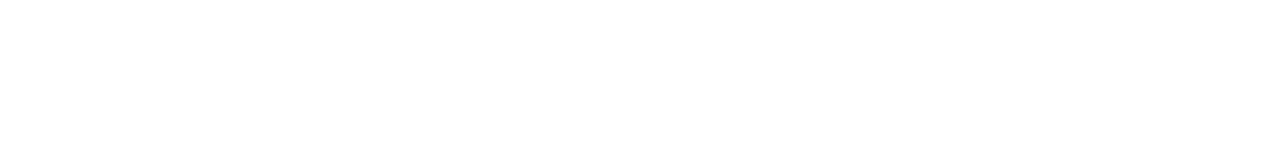
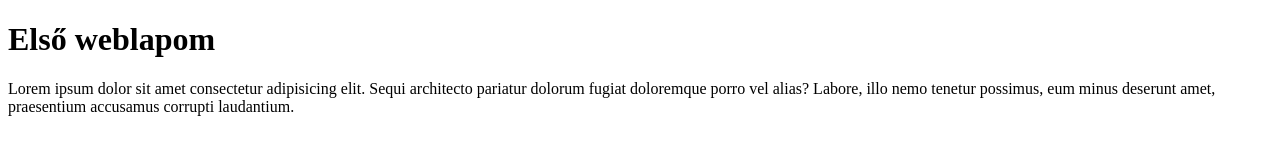
Before and after one commit to BiroSzabolcsBenjamin/2021-11-09, a plain HTML site: page index.html in a window 1280 px wide. Drawn offline with Linux system fonts and the light colour scheme.

Commit message:
add some content

```diff
--- a/index.html
+++ b/index.html
@@ -7,6 +7,11 @@
     <title>Document</title>
 </head>
 <body>
+    <div id="content">
+        <h1>Első weblapom</h1>
+        <p>Lorem ipsum dolor sit amet consectetur adipisicing elit. Sequi architecto pariatur dolorum fugiat doloremque porro vel alias? Labore, illo nemo tenetur possimus, eum minus deserunt amet, praesentium accusamus corrupti laudantium.</p>
 
+        </p>
+    </div>
 </body>
 </html>
```
